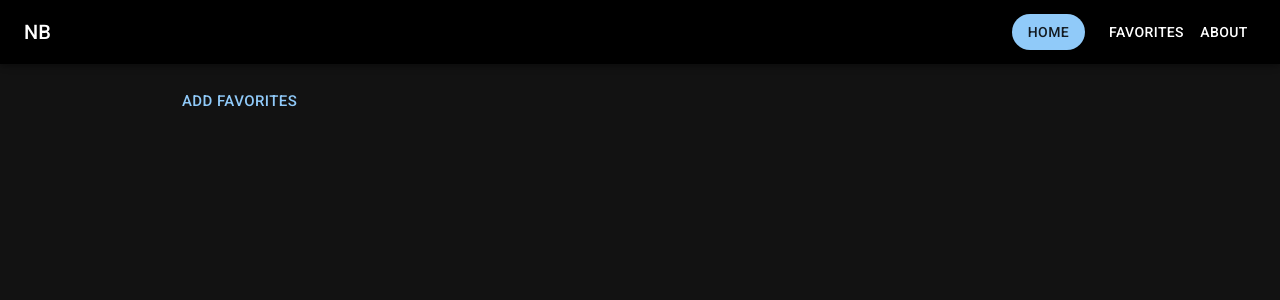
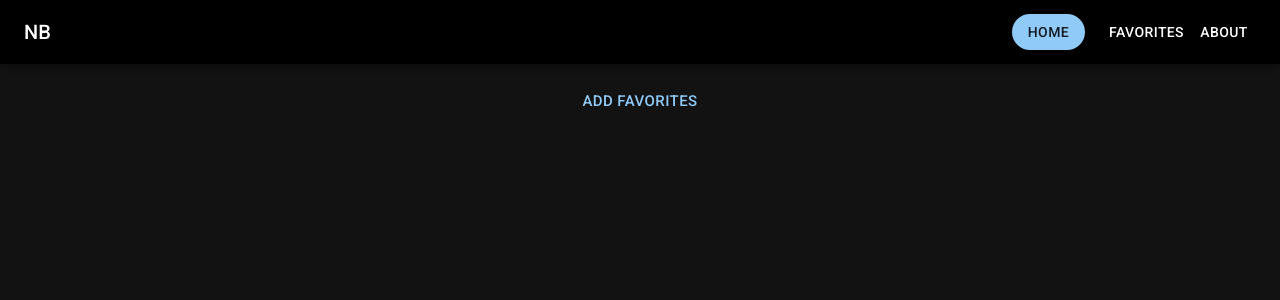
Before and after one commit to hoach-linux/hoach-blog, a React (Vite) app: page /favorites in a window 1280 px wide. Shown: the top 300 px of the page. Built offline with nearby package versions, Linux system fonts and the light colour scheme.

Commit message:
redesign

```diff
--- a/src/style/App.css
+++ b/src/style/App.css
@@ -6,6 +6,10 @@
   margin: 0 auto;
   padding: 1rem;
   min-height: 100vh;
+}
+#favorites {
+  display: flex;
+  justify-content: center;
 }
 
 @media screen and (max-width: 975px) {
```
